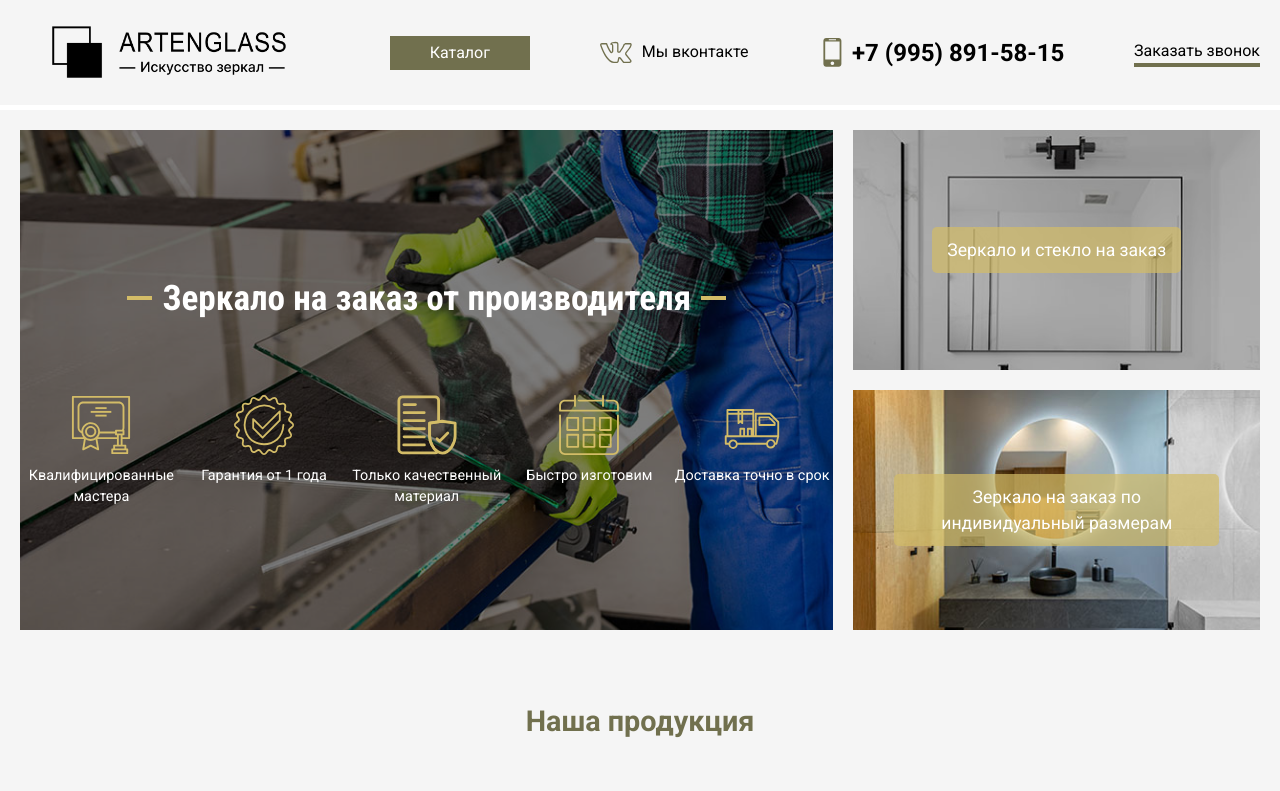
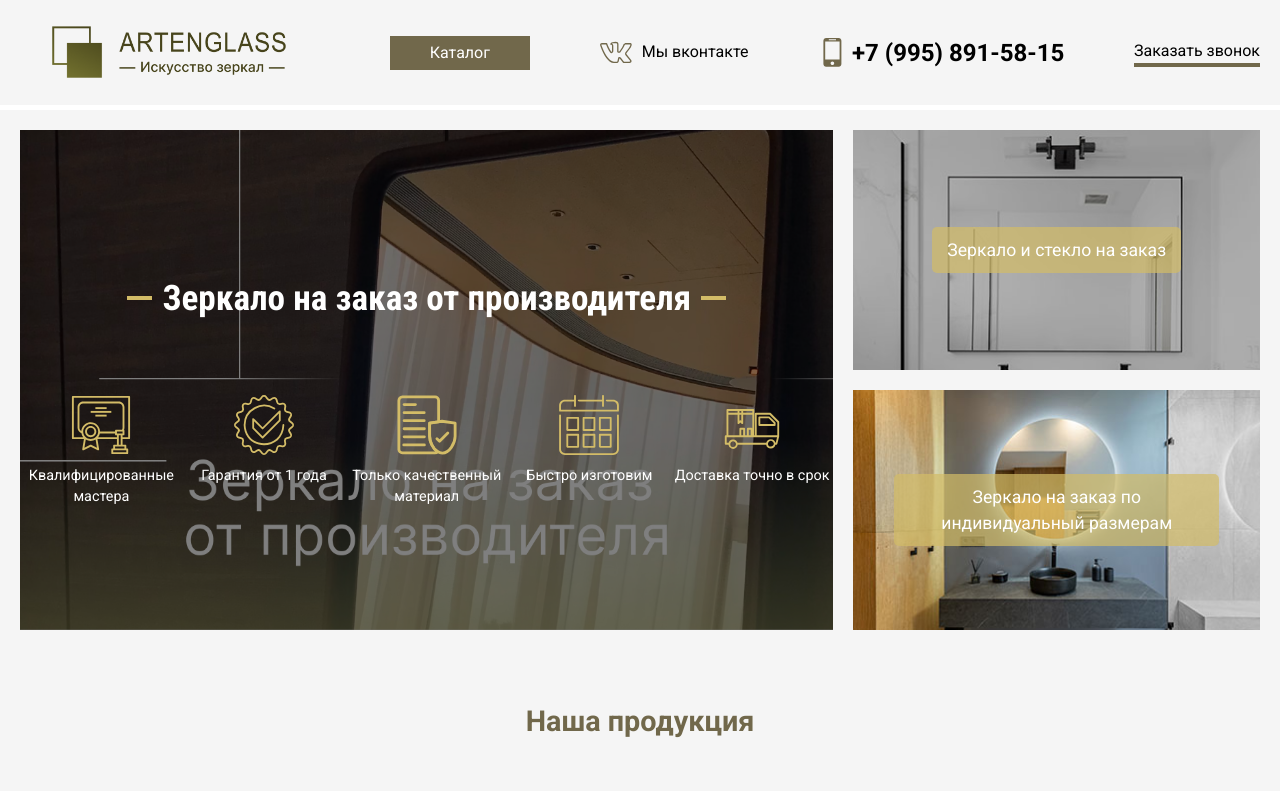
Before and after one commit to r1dex/nexttest, a Next.js app: page / in a window 1280 px wide. Shown: the top 791 px of the page. Built offline with nearby package versions, Linux system fonts and the light colour scheme.

Commit message:
new links

```diff
--- a/app/components/hero/Hero.js
+++ b/app/components/hero/Hero.js
@@ -29,19 +29,19 @@ const Hero = () => {
             </div>
             <div>
               <Image src="/images/icons/shipp.svg" width={60} height={60} alt={'Доставка точно в срок'}/>
-              <div>Доставка точно в срок</div>
+              <div>Доставка точно в срок</div>
             </div>
           </div>
         </div>
       </div>
 
       <div className={Styles.glassList}>
-        <Link className={Styles.glassRequest} href="/categories/1">
+        <Link className={Styles.glassRequest} href="/categories/zerkalo-bez-podsvetki">
             <span>
               Зеркало и стекло на заказ
             </span>
         </Link>
-        <Link className={Styles.glassIndividually} href="/categories/1">
+        <Link className={Styles.glassIndividually} href="/categories/zerkalo-s-podsvetkoj-na-zakaz">
             <span>
               Зеркало на заказ по индивидуальный размерам
             </span>
--- a/app/components/hero/hero.module.css
+++ b/app/components/hero/hero.module.css
@@ -7,7 +7,8 @@
 }
 
 .list{
-    background: url("../../../public/images/1.jpg");
+    /*background: url("../../../public/images/1.jpg");*/
+    background: url("../../../public/images/background.jpg") center center;
     background-size: cover;
     width: 70%;
     position: relative;
--- a/app/globals.css
+++ b/app/globals.css
@@ -75,7 +75,8 @@ select {
 :root{
   --color-gradient: linear-gradient(53deg, rgb(211,188,103) 0%, rgb(211,188,103) 100%);
   --color-gradient-light: linear-gradient(53deg, rgba(116,114,40,1) 0%, rgba(72,72,19,0.3) 100%);
-  --color-primary: #71704e;
+  /*--color-primary: #71704e;*/
+  --color-primary: #71684b;
   --color-accent: rgb(211,188,103);
   --color-accent-opacity: rgba(211,188,103, 0.7);
   --color-light: rgba(107,106,31, 0.1);
```
Also changed, not shown: public/images/background.jpg (added), public/images/logo.png.
